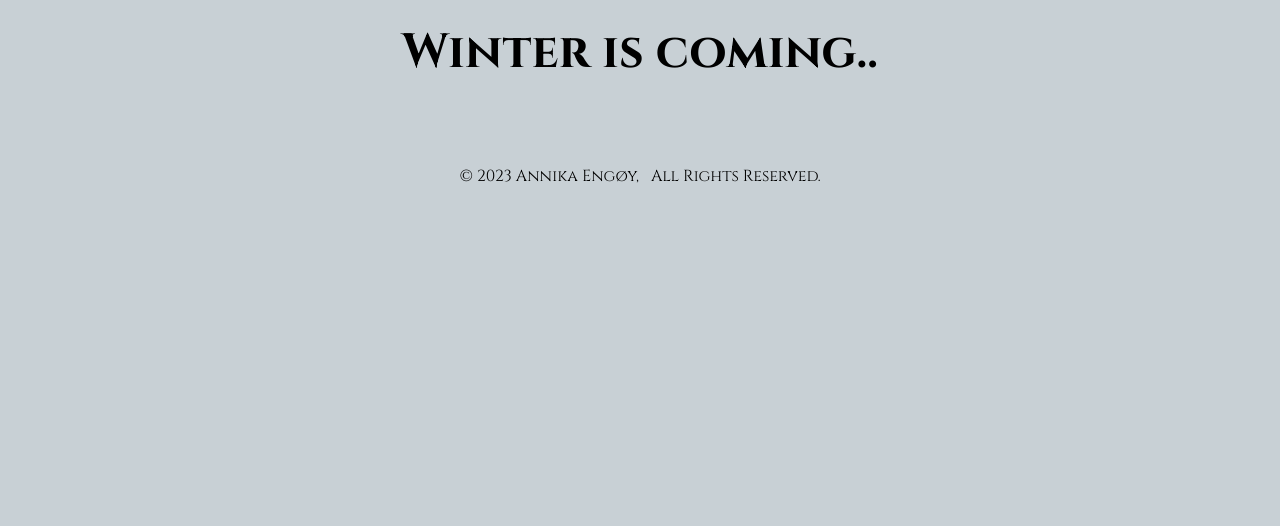
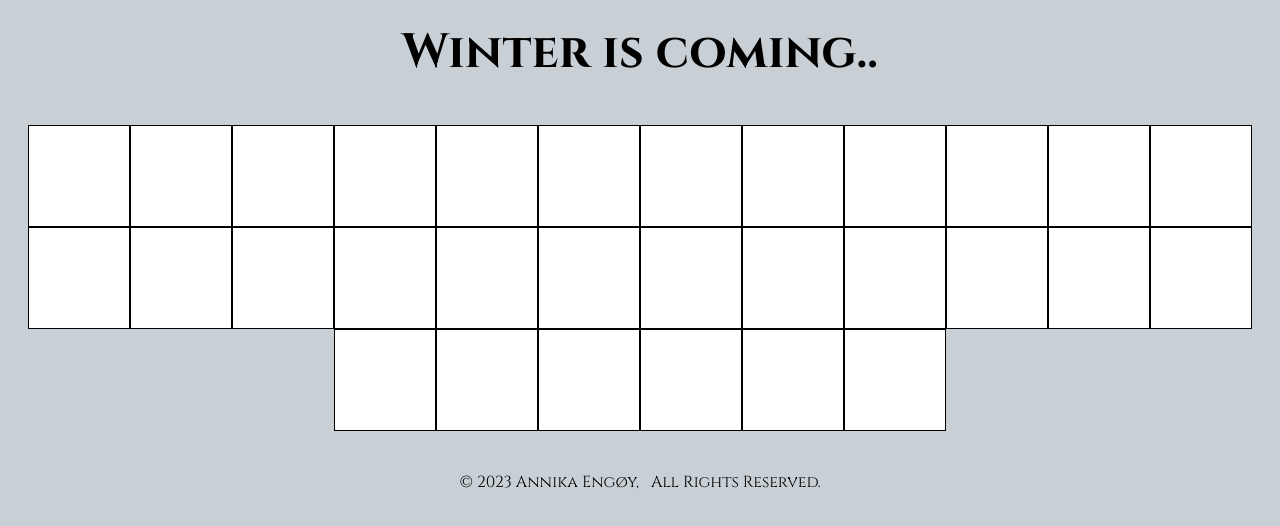
Before and after one commit to Annikaenjoy/semester_project2, a plain HTML site: page boardGame.html in a window 1280 px wide. Drawn offline with Linux system fonts and the light colour scheme.

```diff
--- a/boardGame.html
+++ b/boardGame.html
@@ -19,6 +19,36 @@
     <h1>Winter is coming..</h1>
     <div class="results-container">
         <div class="loader"></div>
+        <div class="tile"></div>
+        <div class="tile"></div>
+        <div class="tile"></div>
+        <div class="tile"></div>
+        <div class="tile"></div>
+        <div class="tile"></div>
+        <div class="tile"></div>
+        <div class="tile"></div>
+        <div class="tile"></div>
+        <div class="tile"></div>
+        <div class="tile"></div>
+        <div class="tile"></div>
+        <div class="tile"></div>
+        <div class="tile"></div>
+        <div class="tile"></div>
+        <div class="tile"></div>
+        <div class="tile"></div>
+        <div class="tile"></div>
+        <div class="tile"></div>
+        <div class="tile"></div>
+        <div class="tile"></div>
+        <div class="tile"></div>
+        <div class="tile"></div>
+        <div class="tile"></div>
+        <div class="tile"></div>
+        <div class="tile"></div>
+        <div class="tile"></div>
+        <div class="tile"></div>
+        <div class="tile"></div>
+        <div class="tile"></div>
       </div>
     </div>
     <script src="js/boardGame.js" type="module"></script>
--- a/styles.css
+++ b/styles.css
@@ -33,7 +33,7 @@ body {
   display: flex;
   justify-content: center;
 }
-.start-btn {
+#start-btn {
   margin: 5px;
   padding: 5px 20px;
   border: 1px solid grey;
@@ -43,6 +43,16 @@ body {
   font-family: "Cinzel", serif;
   font-size: 14px;
 }
+
+/* GAME BOARD
+-------------------------------------*/
+.tile {
+  display: grid;
+  border: 1px solid #000;
+  padding: 50px;
+  background-color: #fff;
+}
+
 /* HEADINGS AND TEXT
 -------------------------------------*/
 h1 {
```
Also changed, not shown: index.html (+7 -1 lines), js/index.js (+18 -3 lines), img/banner/Player1.png (added), img/banner/Player2.png (added).
